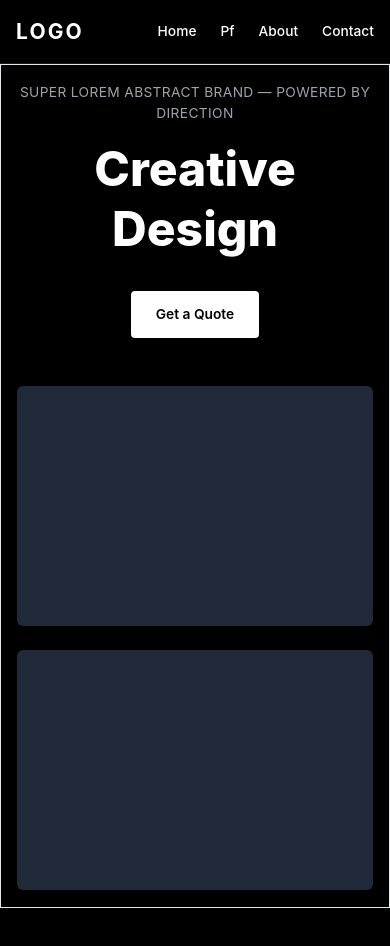
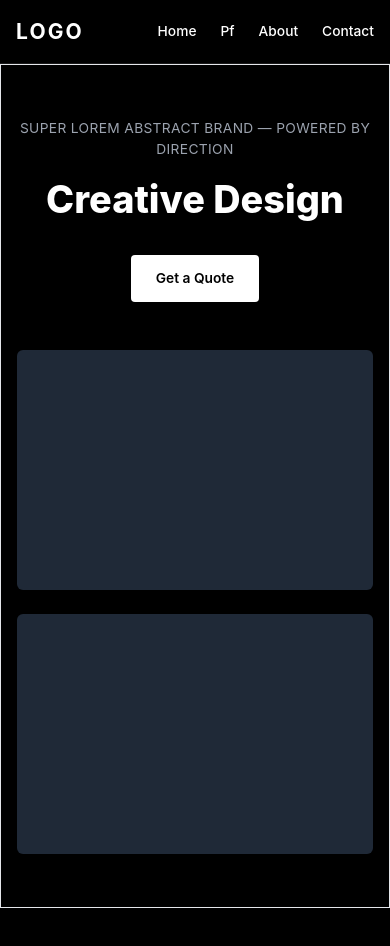
Before and after one commit to yerin2da/GSAP, a React (Create React App) app: page / in a window 390 px wide. Shown: the top 946 px of the page. Built offline with nearby package versions, Linux system fonts and the light colour scheme; a web font is replaced by a local one; what recoil-persist would draw is missing.

Commit message:
폰트크기 5xl~9xl 추가

```diff
--- a/tailwind.config.js
+++ b/tailwind.config.js
@@ -6,6 +6,7 @@ module.exports = {
   theme: {
     extend: {
       fontFamily: {
+        playfair: ['"Playfair Display"', 'serif'],
         noto: ["Noto Sans KR", "sans-serif"],
         pretendard: ["Pretendard", "sans-serif"],
       },
@@ -53,6 +54,11 @@ module.exports = {
         '2xl': 'clamp(22px, 1.25rem + 0.75vw, 30px)',
         '3xl': 'clamp(24px, 1.5rem + 1vw, 36px)',
         '4xl': 'clamp(30px, 1.75rem + 1.25vw, 48px)',
+        '5xl': 'clamp(36px, 2rem + 1.5vw, 60px)',
+        '6xl': 'clamp(42px, 2.5rem + 2vw, 72px)',
+        '7xl': 'clamp(54px, 3rem + 2.5vw, 84px)',
+        '8xl': 'clamp(66px, 3.5rem + 3vw, 96px)',
+        '9xl': 'clamp(78px, 4rem + 3.5vw, 108px)',
       },
     },
   },
```
